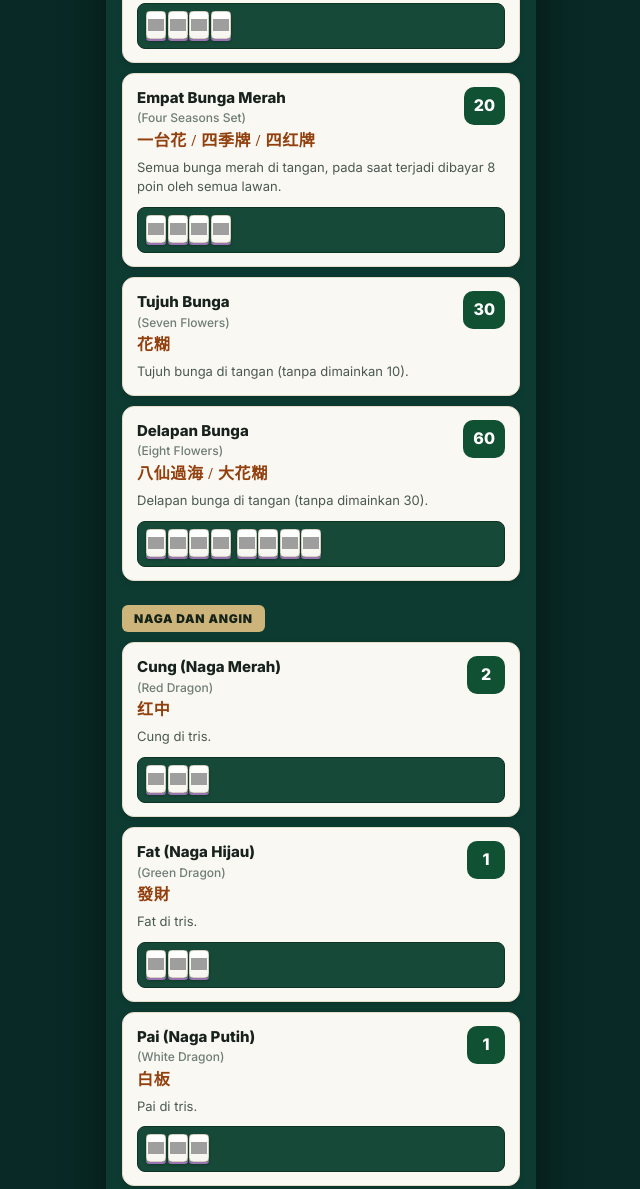
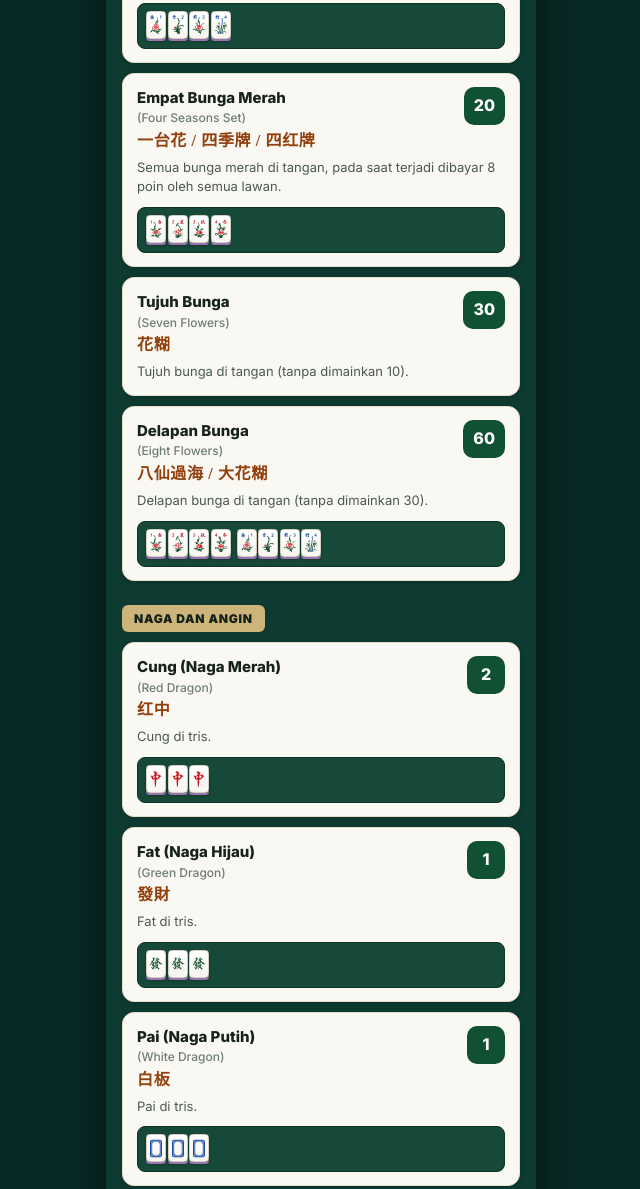
Before and after one commit to budijoe13/skor-mahjong, a plain HTML site: page rules.html in a window 1280 px wide. Shown: the part 3363-4552 px from the top of the page, without its empty margins (319-959 px from the left). Drawn offline with Linux system fonts and the light colour scheme; grey boxes are pictures that could not be loaded.

Commit message:
Update icon and SVG master URL in rules.html

```diff
--- a/rules.html
+++ b/rules.html
@@ -4,7 +4,7 @@
   <meta charset="UTF-8" />
   <meta name="viewport" content="width=device-width, initial-scale=1.0" />
   <title>Bandung Rules</title>
-  <link rel="icon" href="https://raw.githubusercontent.com/budijoe/skor-mahjong/main/svg/03-red-dragon.svg" />
+  <link rel="icon" href="https://raw.githubusercontent.com/budijoe13/skor-mahjong/main/svg/03-red-dragon.svg" />
   <link rel="preconnect" href="https://fonts.googleapis.com" />
   <link rel="preconnect" href="https://fonts.gstatic.com" crossorigin />
   <link href="https://fonts.googleapis.com/css2?family=Bebas+Neue&family=Inter:wght@400;500;600;700;800;900&family=Noto+Sans+SC:wght@500;700;900&family=Noto+Serif+SC:wght@400;500;600;700;900&display=swap" rel="stylesheet" />
@@ -1865,7 +1865,7 @@
     // ==========================================
     // 1. RENDER SVG MAHJONG TILES WITH WHITE FRAME
     // ==========================================
-    const SVG_MASTER = "https://raw.githubusercontent.com/budijoe/skor-mahjong/main/";
+    const SVG_MASTER = "https://raw.githubusercontent.com/budijoe13/skor-mahjong/main/";
 
     const TILE_SVG_MAP = {
       '1m': 'svg/08-characters-1.svg',
```
